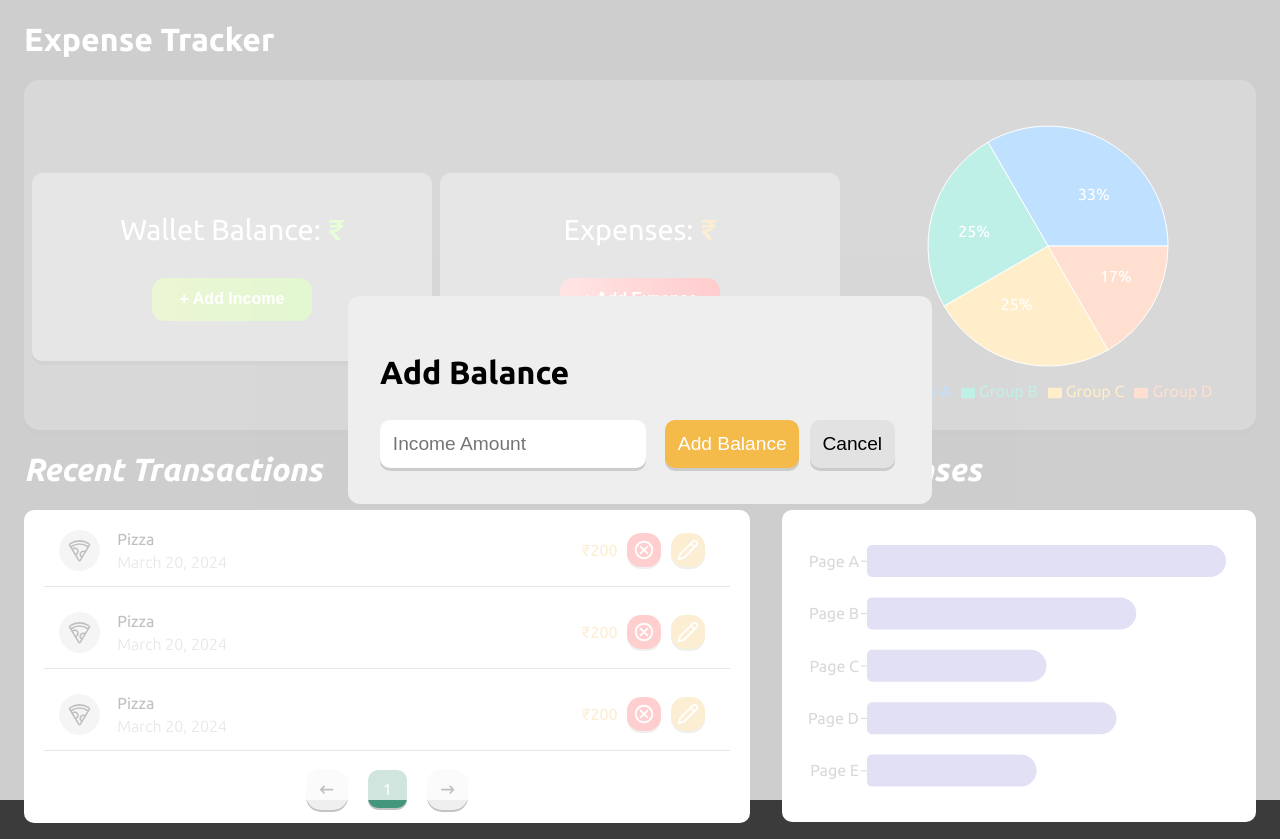
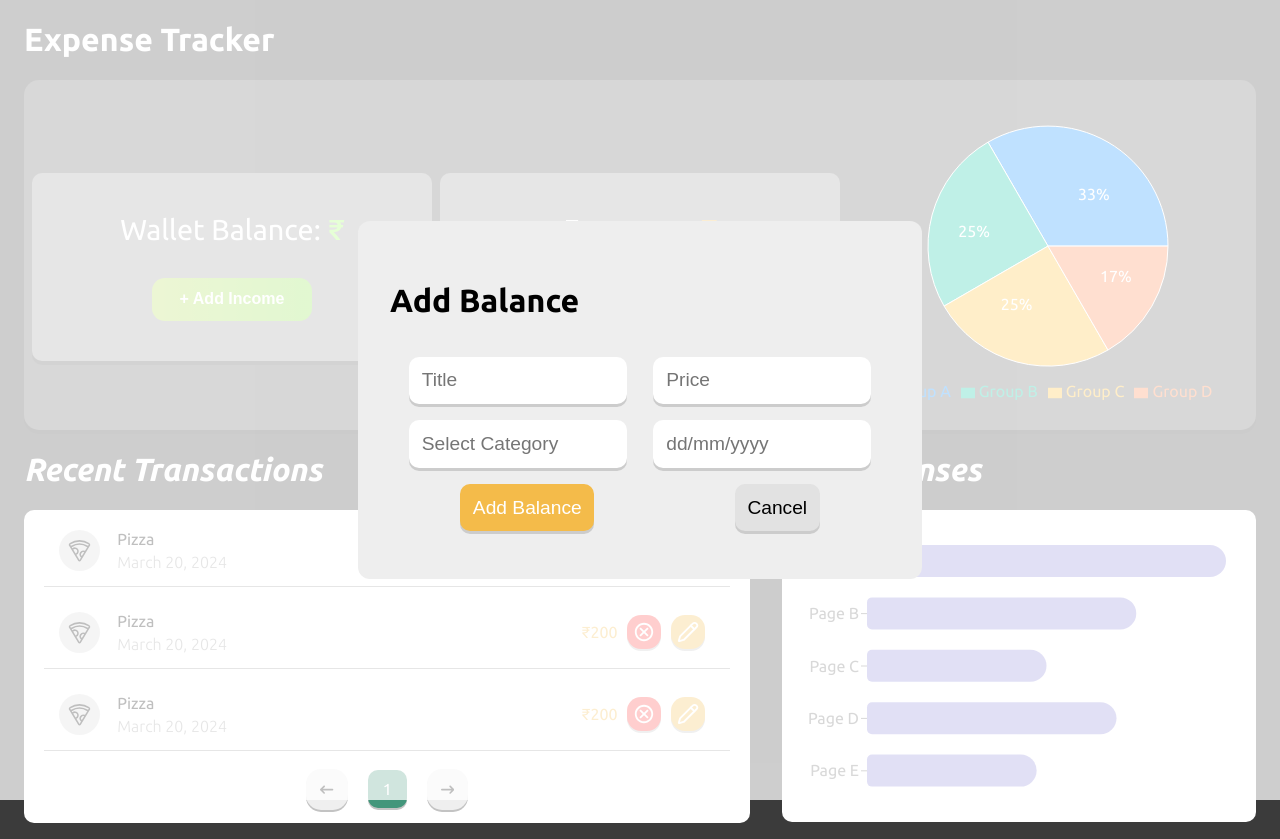
Before and after one commit to abhishekpatil4/Expense-tracker, a React (Vite) app: page / in a window 1280 px wide. Both pictures are taken after a click on the button "+ Add Expense". Built offline with nearby package versions, Linux system fonts and the light colour scheme.

Commit message:
feat: add add expense

```diff
--- a/src/components/amountCard/AmountCard.jsx
+++ b/src/components/amountCard/AmountCard.jsx
@@ -6,10 +6,23 @@ export const AmountCard = ({ type }) => {
     const [balanceModelOpen, setBalanceModelOpen] = useState(false);
     const [expenseModelOpen, setExpenseModelOpen] = useState(false);
     const [newBalance, setNewBalance] = useState();
+
+    const [title, setTitle] = useState();
+    const [price, setPrice] = useState();
+    const [category, setCategory] = useState();
+    const [dateTime, setDateTime] = useState();
+
     const [amount, setAmount] = useState({
         currentBalance: 0,
         currentExpenses: 0
     });
+    const handleAddExpense = () => {
+        console.log(title);
+        console.log(price);
+        console.log(category);
+        console.log(dateTime);
+        setExpenseModelOpen(false)
+    }
     const handleAddBalance = () => {
         const currentAmount = JSON.parse(localStorage.getItem("currentAmount"));
         if (newBalance == "") {
@@ -92,8 +105,8 @@ export const AmountCard = ({ type }) => {
                             justifyContent: 'center',
                             flexDirection: 'column',
                             margin: 'auto',
-                            maxWidth: '520px',
-                            maxHeight: '150px',
+                            maxWidth: '500px',
+                            maxHeight: '300px',
                             backgroundColor: '#EEEEEE',
                             borderRadius: '12px',
                             border: '0px',
@@ -102,18 +115,66 @@ export const AmountCard = ({ type }) => {
                     }}>
                         <div style={{ display: 'flex', flexDirection: 'column', gap: '0.5rem' }}>
                             <h1>Add Balance</h1>
-                            <div style={{ display: 'flex', justifyContent: 'space-between', flexDirection: 'row' }}>
-                                <input type="text" placeholder="Income Amount" style={{
+                            <div style={{
+                                display: 'flex',
+                                flexDirection: 'column',
+                            }}>
+                                {/* (1/2) 2 flexbox for input elements */}
+                                <div style={{ display: 'flex', flexWrap: 'wrap', justifyContent: 'space-evenly', alignItems: 'center' }}>
+                                    <input type="text" placeholder="Title" style={{
                                         borderRadius: '10px',
                                         border: '0px',
                                         boxShadow: '0px 3px #C1C1C1C1',
-                                    width: '15rem',
+                                        width: '12rem',
                                         fontSize: '1.2rem',
                                         padding: '0.8rem',
+                                        margin: "0.5rem 0.5rem"
                                     }}
-                                    value={newBalance}
-                                    onChange={(e) => setExpenseModelOpen(e.target.value)}
+                                        value={title}
+                                        onChange={(e) => setTitle(e.target.value)}
                                     />
+                                    <input type="text" placeholder="Price" style={{
+                                        borderRadius: '10px',
+                                        border: '0px',
+                                        boxShadow: '0px 3px #C1C1C1C1',
+                                        width: '12rem',
+                                        fontSize: '1.2rem',
+                                        padding: '0.8rem',
+                                        margin: "0.5rem 0.5rem"
+                                    }}
+                                        value={price}
+                                        onChange={(e) => setPrice(e.target.value)}
+                                    />
+                                </div>
+                                {/* (2/2) 2 flexbox for input elements */}
+                                <div style={{ display: 'flex', flexWrap: 'wrap', justifyContent: 'space-evenly', alignItems: 'center' }}>
+                                    <input type="dropdown" placeholder="Select Category" style={{
+                                        borderRadius: '10px',
+                                        border: '0px',
+                                        boxShadow: '0px 3px #C1C1C1C1',
+                                        width: '12rem',
+                                        fontSize: '1.2rem',
+                                        padding: '0.8rem',
+                                        margin: "0.5rem 0.5rem"
+                                    }}
+                                        value={category}
+                                        onChange={(e) => setCategory(e.target.value)}
+                                    />
+                                    <input type="text" placeholder="dd/mm/yyyy" style={{
+                                        borderRadius: '10px',
+                                        border: '0px',
+                                        boxShadow: '0px 3px #C1C1C1C1',
+                                        width: '12rem',
+                                        fontSize: '1.2rem',
+                                        padding: '0.8rem',
+                                        margin: "0.5rem 0.5rem"
+                                    }}
+                                        value={dateTime}
+                                        onChange={(e) => setDateTime(e.target.value)}
+                                    />
+                                </div>
+
+                                {/* flex box for buttons */}
                                 <div style={{ display: 'flex', justifyContent: 'space-around', minWidth: '240px' }}>
                                     <button style={{
                                         backgroundColor: '#F4BB4A',
@@ -122,9 +183,10 @@ export const AmountCard = ({ type }) => {
                                         color: 'white',
                                         boxShadow: '0px 3px #C1C1C1C1',
                                         fontSize: '1.2rem',
-                                        padding: '0.8rem'
+                                        padding: '0.8rem',
+                                        margin: "0.5rem 0.5rem"
                                     }}
-                                        onClick={handleAddBalance}
+                                        onClick={handleAddExpense}
                                     >Add Balance</button>
                                     <button style={{
                                         backgroundColor: '#E2E2E2',
@@ -133,7 +195,8 @@ export const AmountCard = ({ type }) => {
                                         color: 'black',
                                         boxShadow: '0px 3px #C1C1C1C1',
                                         fontSize: '1.2rem',
-                                        padding: '0.8rem'
+                                        padding: '0.8rem',
+                                        margin: "0.5rem 0.5rem"
                                     }} onClick={() => setExpenseModelOpen(false)}>Cancel</button>
                                 </div>
                             </div>
```
Lines whose indentation alone changed are shown as unchanged.
